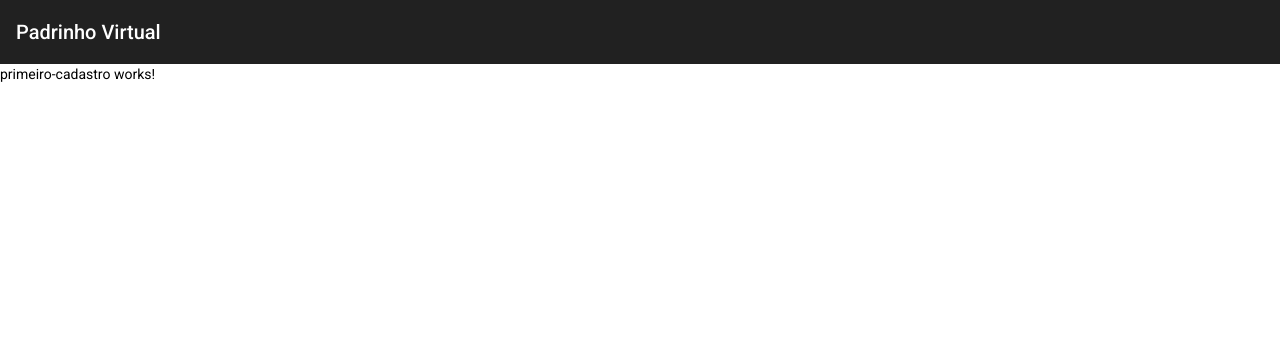
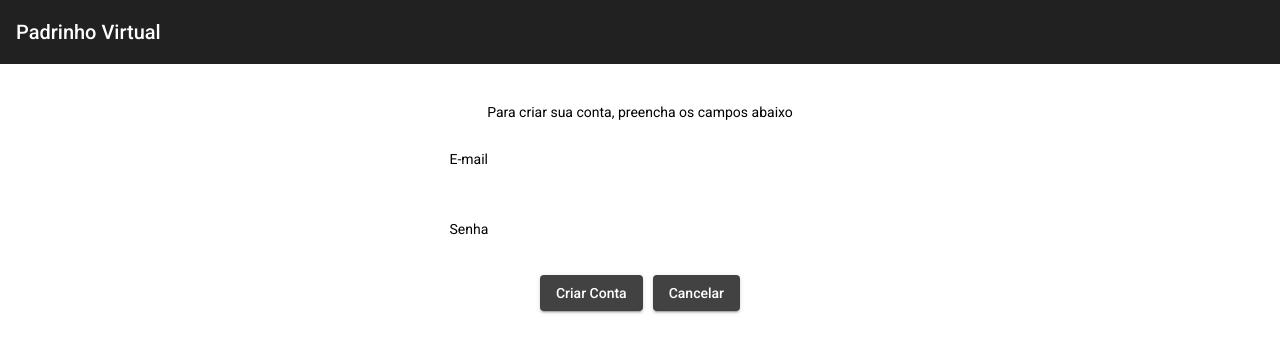
Before and after one commit to andersonmattos/padrinho-virtual, an Angular app: page /primeiro-cadastro in a window 1280 px wide. Shown: the top 352 px of the page. Built offline with nearby package versions, Linux system fonts and the light colour scheme.

Commit message:
Configurada pagina de cadastro, configurada rota login > cadastro

```diff
--- a/src/app/primeiro-cadastro/primeiro-cadastro.component.css
+++ b/src/app/primeiro-cadastro/primeiro-cadastro.component.css
@@ -0,0 +1,11 @@
+.input-field-width {
+    width: 100%;
+}
+
+.label-color {
+    color: black;
+}
+
+.div-top-margin {
+    margin-top: 3%;
+}
--- a/src/app/primeiro-cadastro/primeiro-cadastro.component.html
+++ b/src/app/primeiro-cadastro/primeiro-cadastro.component.html
@@ -1 +1,26 @@
-<p>primeiro-cadastro works!</p>
+<div class="div-top-margin">
+    <div fxLayout = "column" fxLayoutAlign="center center">
+        <p>Para criar sua conta, preencha os campos abaixo</p>
+    </div>
+</div>
+
+<!--Campos-->
+<div fxLayout = "column" fxLayoutAlign = "center center">
+    <form>
+        <mat-form-field class="input-field-width" appearance="fill">
+            <mat-label class="label-color">E-mail</mat-label>
+            <input matInput>
+        </mat-form-field>
+
+        <mat-form-field class="input-field-width" appearance="fill">
+            <mat-label class="label-color">Senha</mat-label>
+            <input type="password" matInput>
+        </mat-form-field>
+    </form>
+</div>
+
+<!--Botões-->
+<div fxLayout = "row" fxLayoutAlign = "center center" fxLayoutGap = "10px" >
+    <a mat-raised-button href="/primeiro-cadastro">Criar Conta</a>
+    <a mat-raised-button href="">Cancelar</a>
+</div>
```
